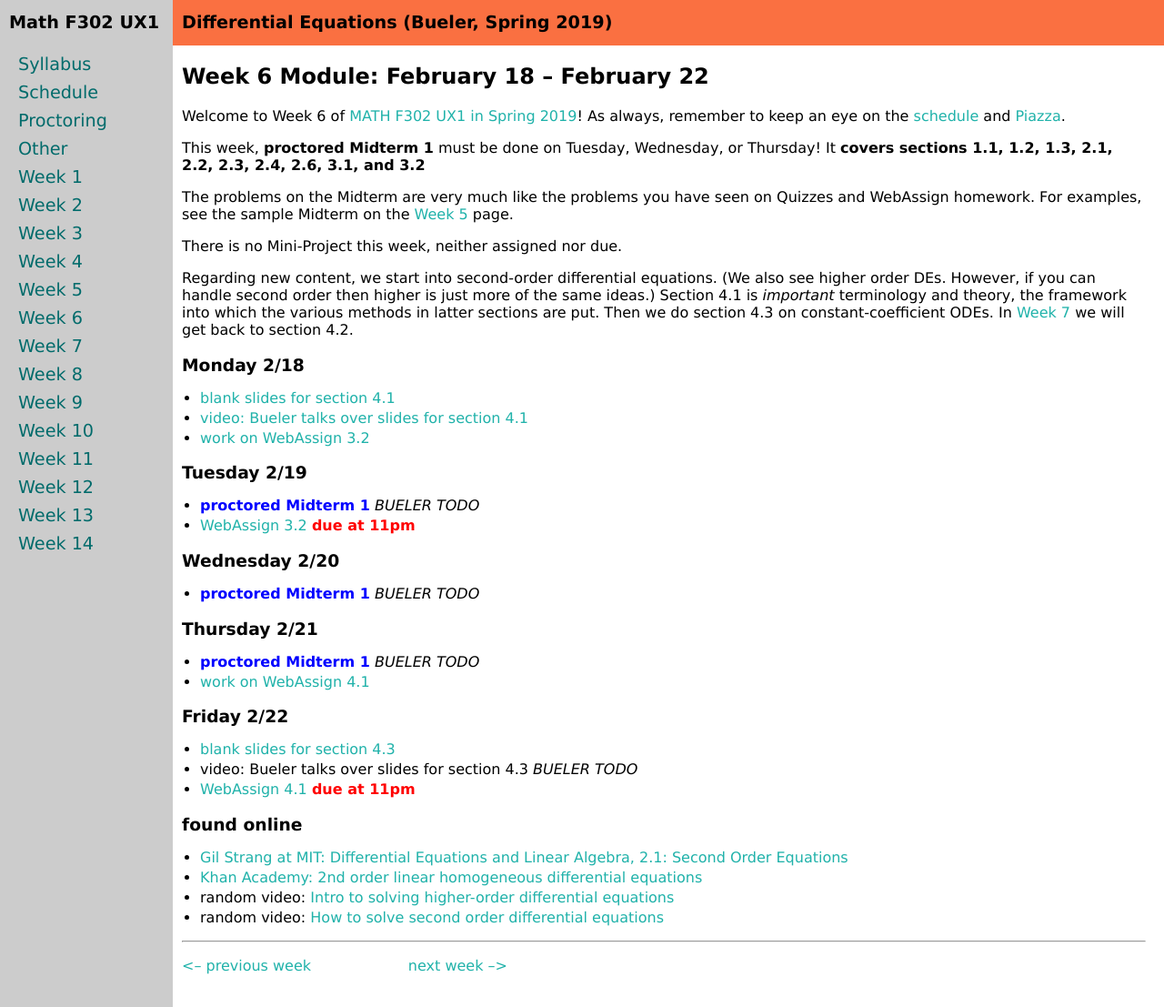
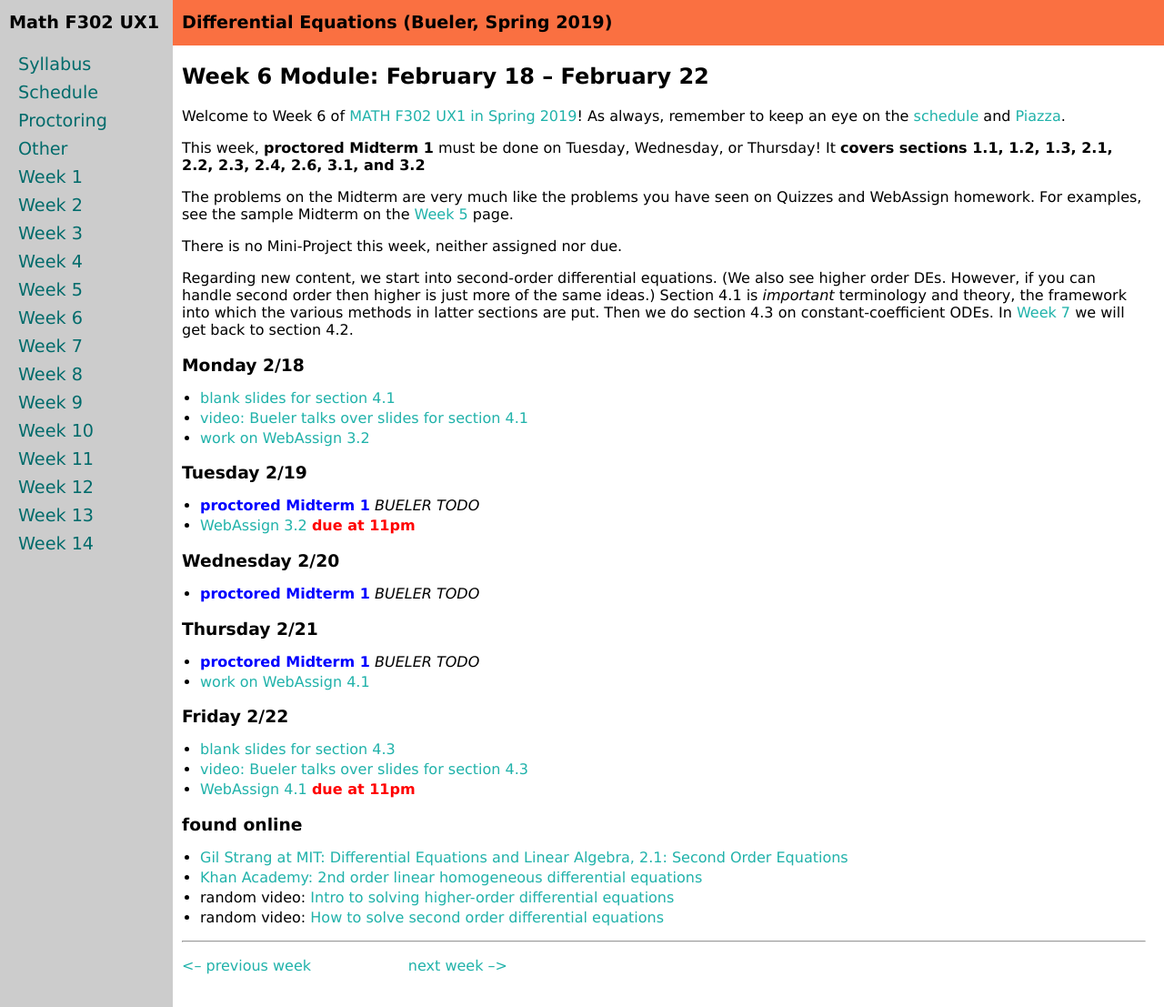
Before and after one commit to bueler/math302, a Jekyll site: the page built from week6.md, in a window 1280 px wide and 1107 px high. Shown: the whole window at 91% size. Built offline with Jekyll 4.4.1, drawn with Linux system fonts in a browser that asks for light colours.

Commit message:
link to voice over 4.3

```diff
--- a/week6.md
+++ b/week6.md
@@ -33,7 +33,7 @@ Regarding new content, we start into second-order differential equations.  (We a
 
 ### Friday 2/22
 * [blank slides for section 4.3](assets/slides/4-3.pdf)
-* video: Bueler talks over slides for section 4.3 _BUELER TODO_
+* [video: Bueler talks over slides for section 4.3](https://expl.ai/XVRHBER)
 * [WebAssign 4.1](https://www.webassign.net/) <span style="color:red">**due at 11pm**</span>
 
 ### found online
```
